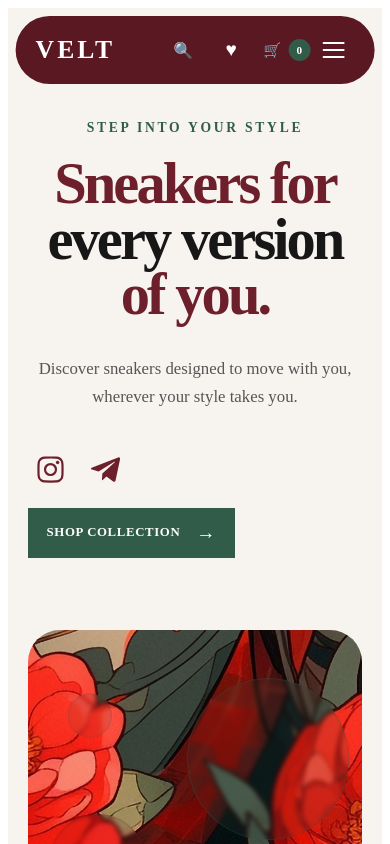
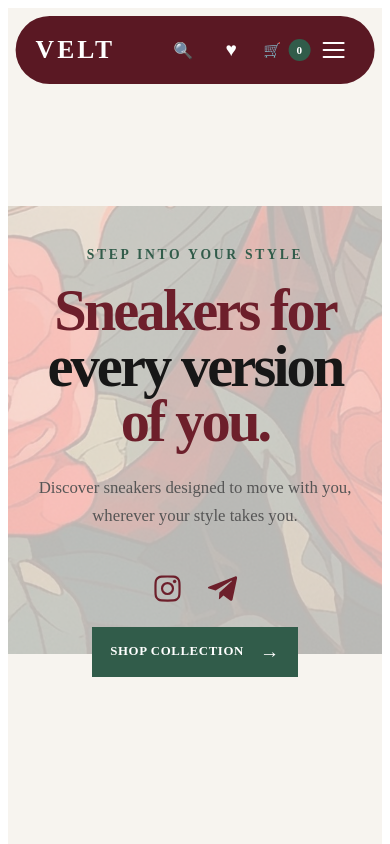
Before and after one commit to hadiswebpro/shopping-cart-odin, a React (Vite) app: page / in a window 390 px wide. Shown: the top 844 px of the page. Built offline with nearby package versions, Linux system fonts and the light colour scheme; the HTML template or start-up script is replaced by a standard one.

Commit message:
fix responsive hero layout

```diff
--- a/src/pages/Home/Home.module.css
+++ b/src/pages/Home/Home.module.css
@@ -320,19 +320,25 @@
 }
 
 /* =========================
-   TABLET
+   TABLET / MOBILE
 ========================= */
 
 @media (max-width: 900px) {
     .hero {
-        grid-template-columns: 1fr;
+        min-height: 100svh;
+        padding: 8rem 2rem 4rem;
 
-        padding: 8rem 2rem 4rem;
+        display: flex;
+        align-items: center;
+        justify-content: center;
 
         text-align: center;
     }
 
     .heroContent {
+        position: relative;
+        z-index: 5;
+
         max-width: 700px;
         margin: 0 auto;
     }
@@ -343,12 +349,43 @@
 
     .heroActions {
         justify-content: center;
+        align-items: center;
     }
 
+    /* Image becomes a subtle background */
+
     .heroImageWrapper {
-        min-height: 450px;
+        position: absolute;
+        inset: 0;
+
+        min-height: 0;
+
+        z-index: 1;
+
+        display: flex;
+        align-items: center;
+        justify-content: center;
+
+        pointer-events: none;
+    }
+
+    .heroImage {
+        width: min(90vw, 650px);
+        height: min(90vw, 650px);
+
+        object-fit: cover;
+        border-radius: 2rem;
+
+        opacity: 0.32;
+    }
+
+    /* Hide bubbles on responsive */
+
+    .bubble {
+        display: none;
     }
 }
+
 
 /* =========================
    MOBILE
@@ -356,6 +393,7 @@
 
 @media (max-width: 500px) {
     .hero {
+        min-height: 100svh;
         padding: 7rem 1.25rem 3rem;
     }
 
@@ -363,8 +401,12 @@
         font-size: clamp(3rem, 15vw, 4.5rem);
     }
 
+    .description {
+        max-width: 360px;
+        margin-top: 1.5rem;
+    }
+
     .heroActions {
-        justify-content: center;
         gap: 1rem;
     }
 
@@ -378,25 +420,17 @@
         height: 40px;
     }
 
-    .heroImageWrapper {
-        min-height: 350px;
-    }
+    .heroImage {
+        width: 115vw;
+        height: 115vw;
 
-    .bubbleOne {
-        width: 160px;
-        height: 160px;
-    }
+        max-width: none;
+        max-height: none;
 
-    .bubbleTwo {
-        width: 95px;
-        height: 95px;
-    }
-
-    .bubbleThree {
-        width: 42px;
-        height: 42px;
+        opacity: 0.25;
     }
 }
+
 
 /* =========================
    REDUCED MOTION
```
